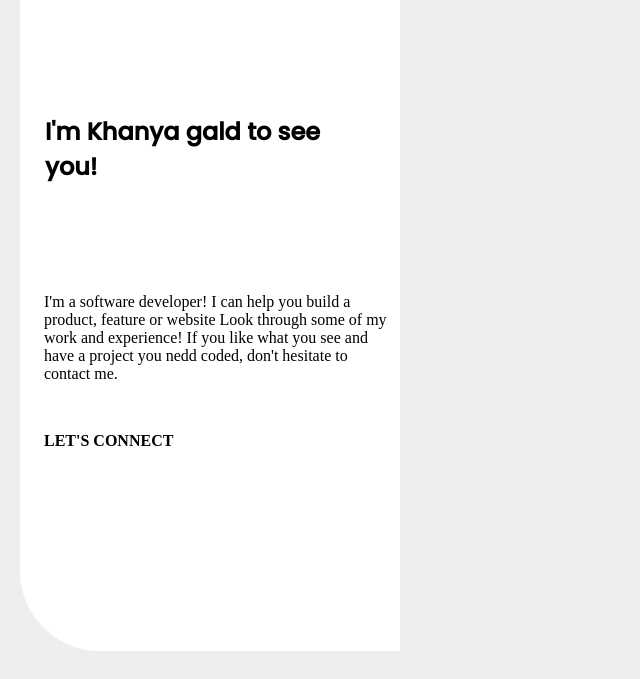
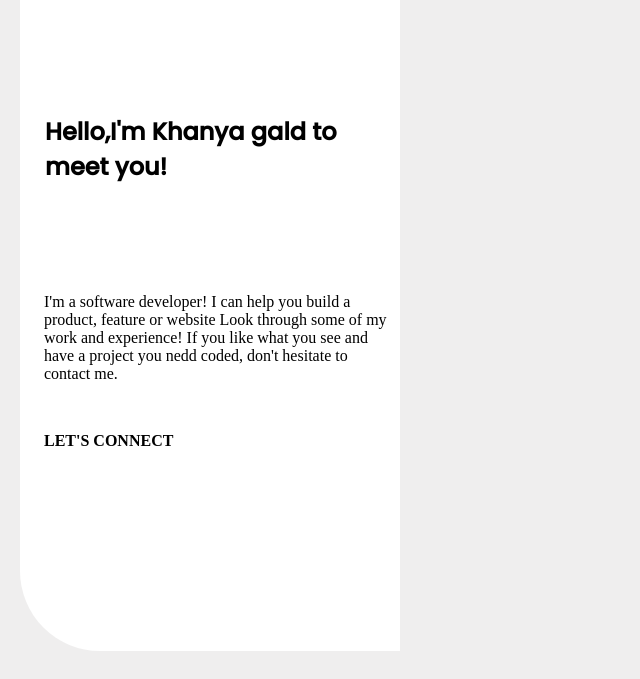
Before and after one commit to Hotdog39duty/Portfolio-finish-mobile-version-, a plain HTML site: page index.html in a window 1280 px wide. Shown: the part 121-800 px from the top of the page, without its empty margins (0-640 px from the left). Drawn offline with Linux system fonts and the light colour scheme.

Commit message:
changed some wording in my text

```diff
--- a/index.html
+++ b/index.html
@@ -22,7 +22,7 @@
                 <nav><i class="fa-solid fa-bars"></i></nav>
             </header>
             <section class="headline">
-                <h1>I'm Khanya gald to see you!</h1>
+                <h1>Hello,I'm Khanya gald to meet you!</h1>
                 <p class="details">
                     I'm a software developer! I can help you build a product, feature or
                     website Look through some of my work and experience! If you like what
```
